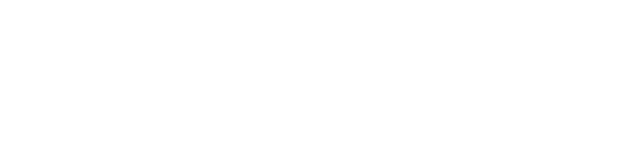
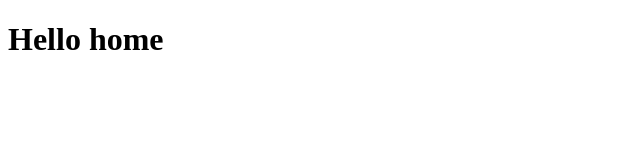
Before and after one commit to ashish-sutharr/practice, a plain HTML site: page index.html in a window 1280 px wide. Shown: the whole page, without its empty margins (0-640 px from the left). Drawn offline with Linux system fonts and the light colour scheme.

Commit message:
adding name

```diff
--- a/index.html
+++ b/index.html
@@ -6,6 +6,6 @@
     <title>first repo</title>
 </head>
 <body>
-
+    <h1>Hello home</h1>
 </body>
 </html>
```
Also changed, not shown: 1 other file.
